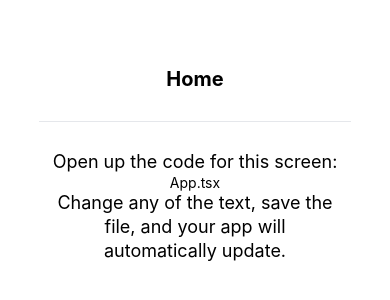
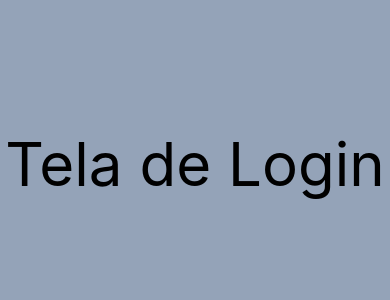
Before and after one commit to leonardorodriguess/aula-react-native, a React Native app: screen / in a window 390 px wide. Shown: the part 258-558 px from the top of the page. Built offline with nearby package versions, Linux system fonts and the light colour scheme.

Commit message:
refactor: alteração da estrutura idenficação tailwind

```diff
--- a/App.tsx
+++ b/App.tsx
@@ -1,12 +1,13 @@
-import { ScreenContent } from 'components/ScreenContent';
+import './global.css';
 import { StatusBar } from 'expo-status-bar';
 
-import './global.css';
+import { LoginScreen } from '@/screens/login';
 
 export default function App() {
   return (
     <>
-      <ScreenContent title="Home" path="App.tsx"></ScreenContent>
+
+      <LoginScreen />
       <StatusBar style="auto" />
     </>
   );
--- /dev/null
+++ b/src/screens/login.tsx
@@ -0,0 +1,9 @@
+import { Text, View } from "react-native";
+
+export function LoginScreen() {
+  return (
+    <View className="flex-1 items-center justify-center bg-slate-400">
+      <Text className="text-6xl">Tela de Login</Text>
+    </View>
+  )
+}
--- a/tailwind.config.js
+++ b/tailwind.config.js
@@ -1,6 +1,6 @@
 /** @type {import('tailwindcss').Config} */
 module.exports = {
-  content: ['./App.{js,ts,tsx}', './components/**/*.{js,ts,tsx}', './screens/**/*.{js,ts,tsx}'],
+  content: ['./App.{js,ts,tsx}', './src/**/*.{js,ts,tsx}'],
 
   presets: [require('nativewind/preset')],
   theme: {
```
Also changed, not shown: src/components/Container.tsx (renamed from components/Container.tsx), src/components/EditScreenInfo.tsx (renamed from components/EditScreenInfo.tsx), src/components/ScreenContent.tsx (renamed from components/ScreenContent.tsx).
